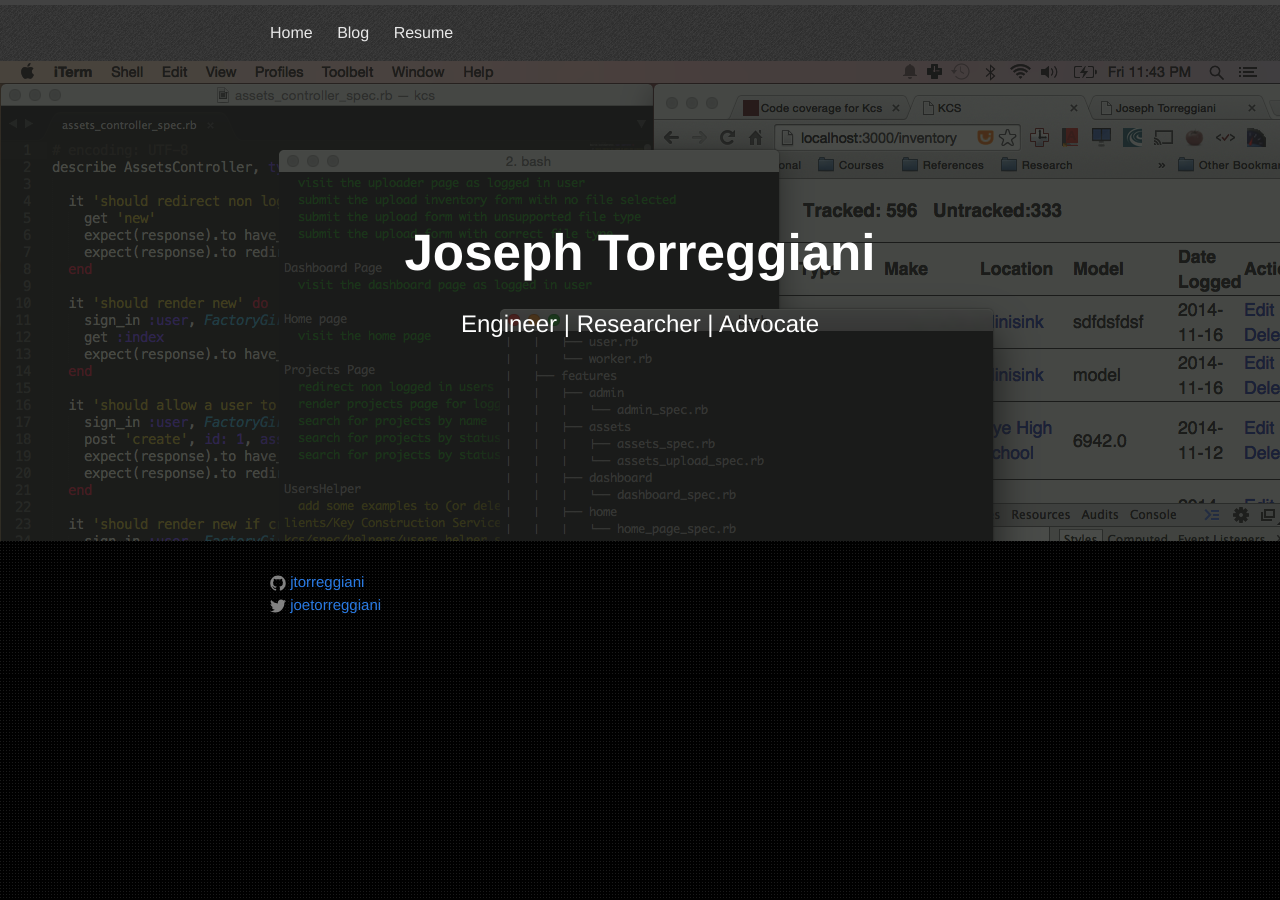
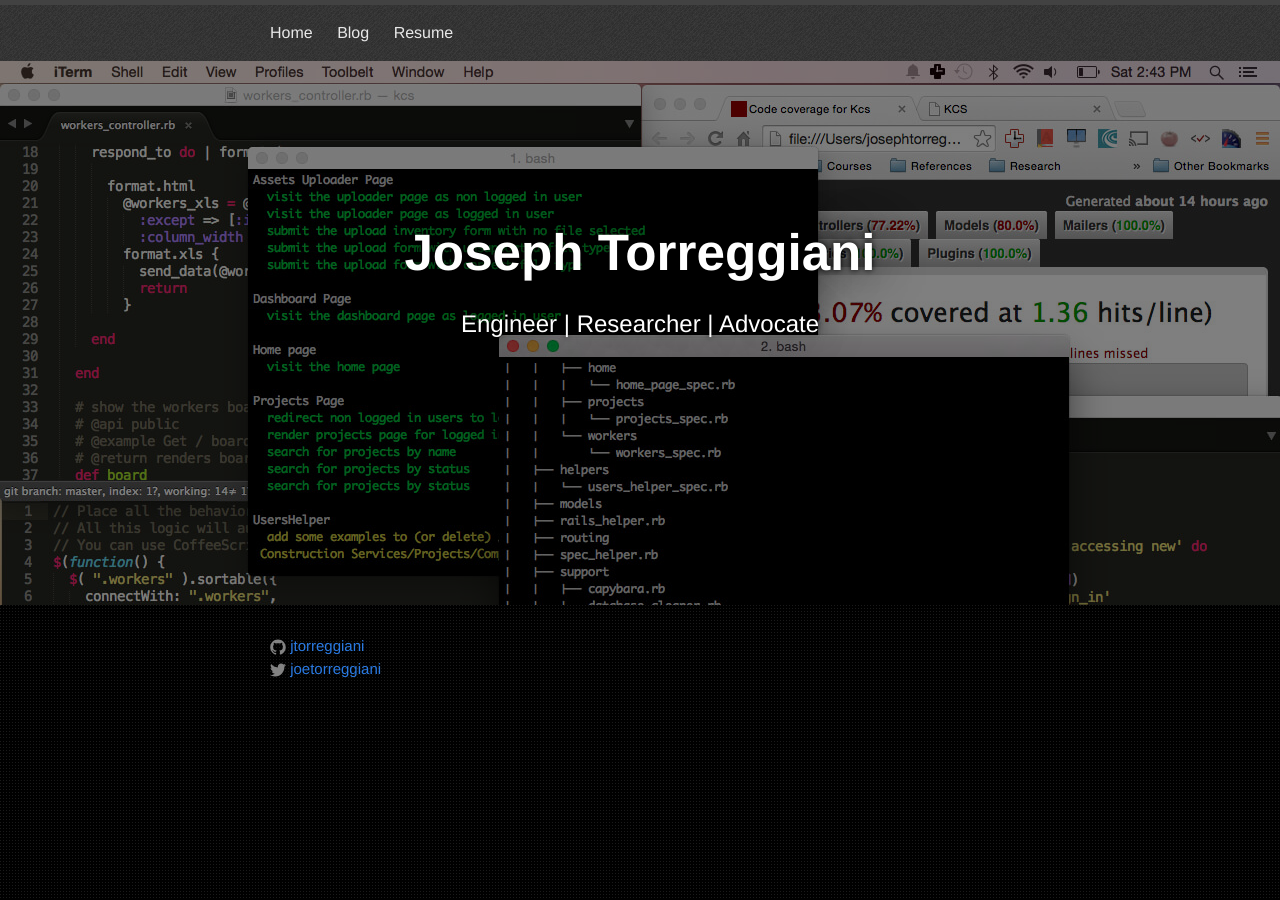
Before and after one commit to mccarrond/mccarrond.github.io, a Jekyll site: the page built from index.html, in a window 1280 px wide. Built offline with Jekyll 4.4.1, drawn with Linux system fonts in a browser that asks for light colours.

Commit message:
remove unused images and improve readability of landing page

```diff
--- a/_sass/_home.scss
+++ b/_sass/_home.scss
@@ -5,6 +5,10 @@
   font-weight:900;
   padding-top: 3em;
   color:white;
+  z-index: 100;
+  position: relative;
+  text-shadow: 0 0 50px #000, 0 0 6px #000;
+  -webkit-font-smoothing: antialiased;
 }
 
 .home-tagline {
@@ -12,6 +16,9 @@
   font-size: 1.5em;
   margin-bottom: 2em;
   color:white;
+  z-index: 100;
+  position: relative;
+  text-shadow: 0 0 50px #000, 0 0 6px #000;
 }
 
 //.home-header { background-image: url(/images/florence.PNG); }
--- a/index.html
+++ b/index.html
@@ -8,16 +8,27 @@ body {
   background-image: url('/images/subtle_carbon.png');
 }
 .page-content {
-  background-image: url('/images/myscreen.png');
+  background-image: url('/images/screenshot2.jpg');
   background-size: cover;
-  height:30em;
+  height:34em;
   width: 100%;
   border:none;
   padding:0;
+  position: relative;
+}
+.page-content:after {
+  content: '';
+  display: inline-block;
+  position: absolute;
+  top: 0;
+  right: 0;
+  bottom: 0;
+  left: 0;
+  background-color: rgba(0,0,0,.5);
 }
 </style>
 
-<header class="home-header" style="">
+<header class="home-header">
   <h1 class="home-title"> Joseph Torreggiani </h1>
   <p class="home-tagline"> Engineer | Researcher | Advocate </p>
 </header>
```
Also changed, not shown: images/Screen Shot 2014-12-05 at 5.46.42 PM.png (deleted), images/florence.JPG (deleted), images/screenshot2.jpg (added), 1 other file.
